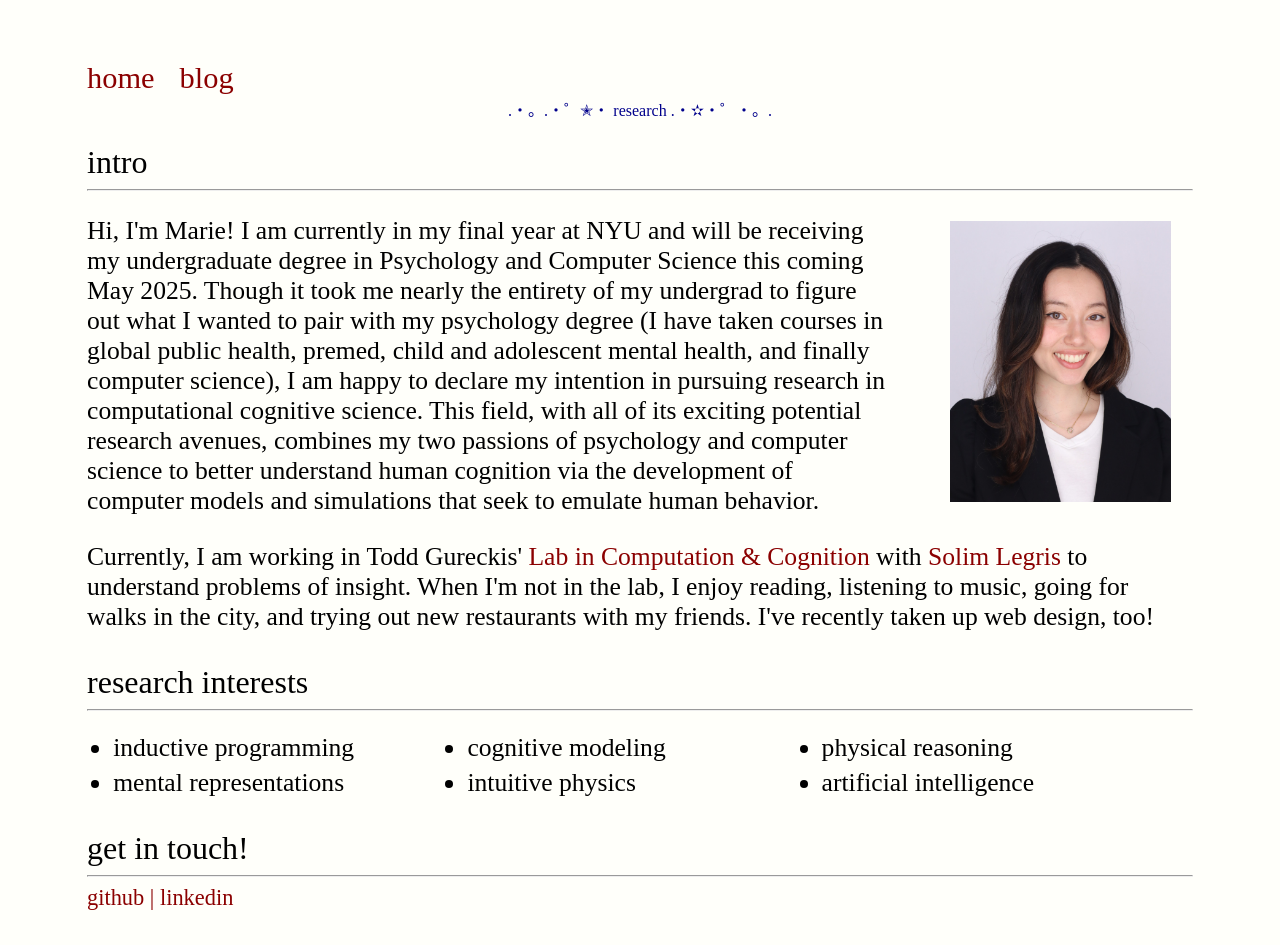
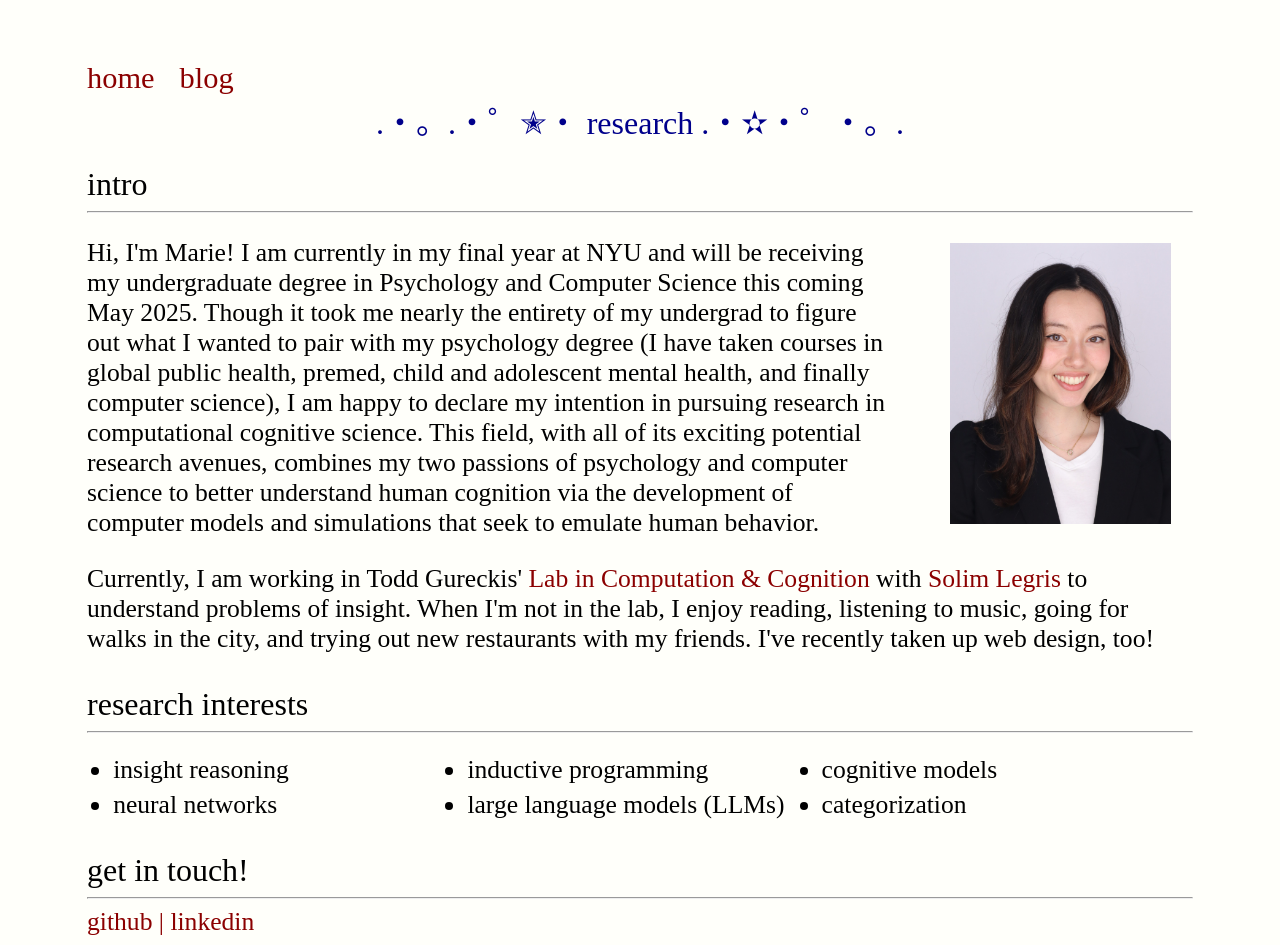
Before and after one commit to mkomischke/mkomischke.github.io, a plain HTML site: page research/research.html in a window 1280 px wide. Before the commit the page ends 919 px from the top, so only its background shows below. Drawn offline with Linux system fonts and the light colour scheme; files that its build step writes are made by us from their sources; files whose address does not match are found by name; a web font is replaced by a local one.

Commit message:
created folders for all subpages
urls will no longer have .html (i hope)

```diff
--- a/research.html
+++ b/research/research.html
@@ -12,8 +12,8 @@
     </head>
     <body>
         <header>
-            <a href="index.html">home</a>
-            <a href="blog.html">blog</a>
+            <a href="../index.html">home</a>
+            <a href="../blog/index.html">blog</a>
         </header>
         <main>
             <h1 class="webpage-title">.・。.・゜✭・ research .・✫・゜・。.</h1>
@@ -33,12 +33,12 @@
                 <h3>research interests</h3>
                 <hr>
                 <ul id="research-interests">
-                    <li class="a">inductive programming</li>
-                    <li class="b">cognitive modeling</li>
-                    <li class="c">physical reasoning</li>
-                    <li class="d">mental representations</li>
-                    <li class="e">intuitive physics</li>
-                    <li class="f">artificial intelligence</li>
+                    <li class="a">insight reasoning</li>
+                    <li class="b">inductive programming</li>
+                    <li class="c">cognitive models</li>
+                    <li class="d">neural networks</li>
+                    <li class="e">large language models (LLMs)</li>
+                    <li class="f">categorization</li>
                 </ul>
             </section>
         </main>
--- a/styles.css
+++ b/styles.css
@@ -113,7 +113,7 @@ button:active {
 }
 
 #contact {
-    font-size: 1.4em;
+    font-size: 1.6em;
 }
 
 #day, #time {
@@ -127,7 +127,7 @@ button:active {
 
 h1 {
     margin-bottom: 1px;
-    font-size: 100%;
+    /* font-size: 100%; */
 }
 
 h3, h4 {
```
Also changed, not shown: blog/index.html (renamed from blog.html, +9 -9 lines), network-skincare/index.html (added).
